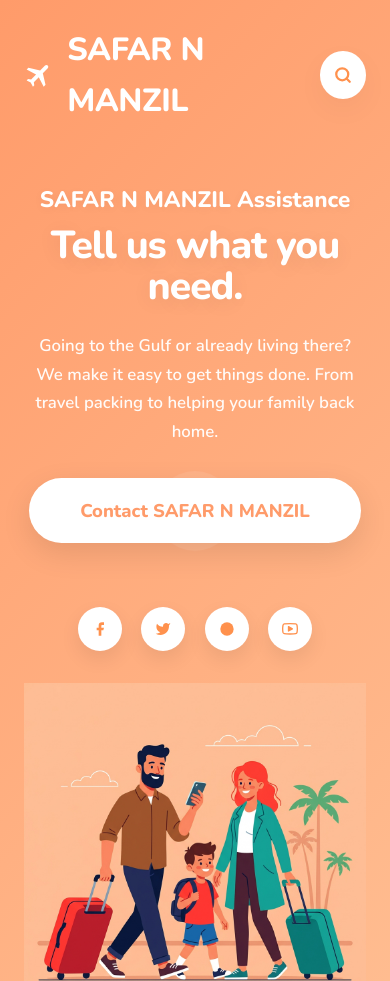
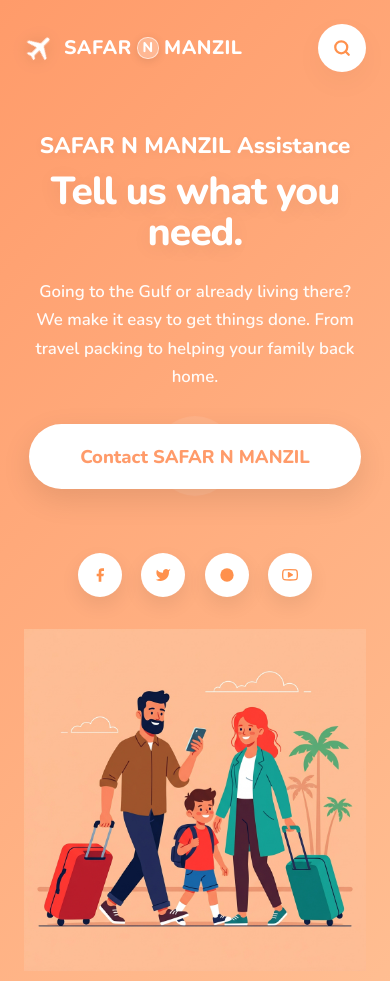
Before and after one commit to MuhammadMinhaj229/safar, a plain HTML site: page index.html in a window 390 px wide. Shown: the top 981 px of the page. Drawn offline with nearby package versions, Linux system fonts and the light colour scheme.

Commit message:
style: add attractive brand logo styling with takeoff hover animation and mobile scaling

```diff
--- a/index.html
+++ b/index.html
@@ -17,12 +17,12 @@
         <div class="dribbble-card shadow-lg">
             <!-- Navbar -->
             <nav class="top-nav">
-                <div class="logo">
-                    <svg width="32" height="32" viewBox="0 0 24 24" fill="white" xmlns="http://www.w3.org/2000/svg" style="transform: rotate(45deg);">
+                <a href="index.html" class="logo" aria-label="SAFAR N MANZIL Home">
+                    <svg class="logo-icon" width="32" height="32" viewBox="0 0 24 24" fill="white" xmlns="http://www.w3.org/2000/svg">
                         <path d="M21 16v-2l-8-5V3.5c0-.83-.67-1.5-1.5-1.5S10 2.67 10 3.5V9l-8 5v2l8-2.5V19l-2 1.5V22l3.5-1 3.5 1v-1.5L13 19v-5.5l8 2.5z"/>
                     </svg>
-                    <span>SAFAR N MANZIL</span>
-                </div>
+                    <span class="logo-text">SAFAR <span class="logo-accent">N</span> MANZIL</span>
+                </a>
                 <div class="nav-links">
                     <a href="#how-it-works">How it Works</a>
                     <a href="#safar-go">Going to Gulf</a>
@@ -357,12 +357,12 @@
             </div>
 
             <div class="footer-bottom">
-                <div class="logo footer-logo">
-                    <svg width="24" height="24" viewBox="0 0 24 24" fill="#FF914D" xmlns="http://www.w3.org/2000/svg" style="transform: rotate(45deg);">
+                <a href="index.html" class="logo footer-logo" aria-label="SAFAR N MANZIL Home">
+                    <svg class="logo-icon" width="28" height="28" viewBox="0 0 24 24" fill="#FF914D" xmlns="http://www.w3.org/2000/svg">
                         <path d="M21 16v-2l-8-5V3.5c0-.83-.67-1.5-1.5-1.5S10 2.67 10 3.5V9l-8 5v2l8-2.5V19l-2 1.5V22l3.5-1 3.5 1v-1.5L13 19v-5.5l8 2.5z"/>
                     </svg>
-                    <span style="color:#2D3748;">SAFAR N MANZIL</span>
-                </div>
+                    <span class="logo-text" style="color:#2D3748;">SAFAR <span class="logo-accent-dark">N</span> MANZIL</span>
+                </a>
                 <div class="footer-links">
                     <a href="privacy.html">Privacy Policy</a>
                     <a href="terms.html">Terms of Service</a>
--- a/style.css
+++ b/style.css
@@ -104,13 +104,93 @@ body {
 }
 
 .logo {
-    display: flex;
+    display: inline-flex;
     align-items: center;
     gap: 0.8rem;
-    font-size: 2rem;
-    font-weight: 800;
+    font-size: clamp(1.2rem, 2.2vw, 1.9rem);
+    font-weight: 900;
     color: white;
-    letter-spacing: -0.5px;
+    text-decoration: none;
+    letter-spacing: 0.5px;
+    cursor: pointer;
+    transition: all 0.4s cubic-bezier(0.175, 0.885, 0.32, 1.275);
+    user-select: none;
+}
+
+.logo-icon {
+    transform: rotate(45deg);
+    transition: transform 0.4s cubic-bezier(0.34, 1.56, 0.64, 1), filter 0.3s ease;
+    filter: drop-shadow(0 2px 8px rgba(0, 0, 0, 0.15));
+    flex-shrink: 0;
+}
+
+.logo-text {
+    display: inline-flex;
+    align-items: center;
+    gap: 0.35rem;
+    transition: transform 0.3s ease, text-shadow 0.3s ease;
+    white-space: nowrap;
+}
+
+.logo-accent {
+    display: inline-flex;
+    align-items: center;
+    justify-content: center;
+    background: rgba(255, 255, 255, 0.25);
+    color: #FFF;
+    font-size: 0.72em;
+    font-weight: 900;
+    width: 1.5em;
+    height: 1.5em;
+    border-radius: 50%;
+    border: 1.5px solid rgba(255, 255, 255, 0.6);
+    backdrop-filter: blur(4px);
+    transition: all 0.3s ease;
+    box-shadow: 0 2px 10px rgba(0,0,0,0.1);
+}
+
+.logo-accent-dark {
+    display: inline-flex;
+    align-items: center;
+    justify-content: center;
+    background: rgba(255, 145, 77, 0.15);
+    color: #FF914D;
+    font-size: 0.72em;
+    font-weight: 900;
+    width: 1.5em;
+    height: 1.5em;
+    border-radius: 50%;
+    border: 1.5px solid rgba(255, 145, 77, 0.4);
+    transition: all 0.3s ease;
+}
+
+/* Logo Hover Animations */
+.logo:hover {
+    transform: translateY(-2px);
+}
+
+.logo:hover .logo-icon {
+    transform: rotate(62deg) translate(3px, -4px) scale(1.12);
+    filter: drop-shadow(0 6px 16px rgba(255, 255, 255, 0.4));
+}
+
+.logo:hover .logo-text {
+    text-shadow: 0 4px 20px rgba(255, 255, 255, 0.5);
+}
+
+.logo:hover .logo-accent {
+    background: #FFFFFF;
+    color: #FF9B6A;
+    transform: scale(1.2) rotate(10deg);
+    box-shadow: 0 4px 15px rgba(255, 255, 255, 0.5);
+    border-color: #FFFFFF;
+}
+
+.logo:hover .logo-accent-dark {
+    background: #FF914D;
+    color: #FFFFFF;
+    transform: scale(1.2) rotate(10deg);
+    box-shadow: 0 4px 15px rgba(255, 145, 77, 0.4);
 }
 
 .nav-links {
@@ -812,6 +892,10 @@ body {
     .footer-bottom { flex-direction: column; gap: 1.5rem; text-align: center; }
     .footer-links { margin-bottom: 1rem; display: flex; flex-direction: column; gap: 1rem; }
     .footer-links a { margin: 0; }
+
+    /* Mobile Logo Scaling */
+    .logo { gap: 0.5rem; }
+    .logo-text { font-size: clamp(1.15rem, 5vw, 1.45rem); }
 }
 
 /* Animations */
```
Also changed, not shown: privacy.html (+3 -3 lines), terms.html (+3 -3 lines).
